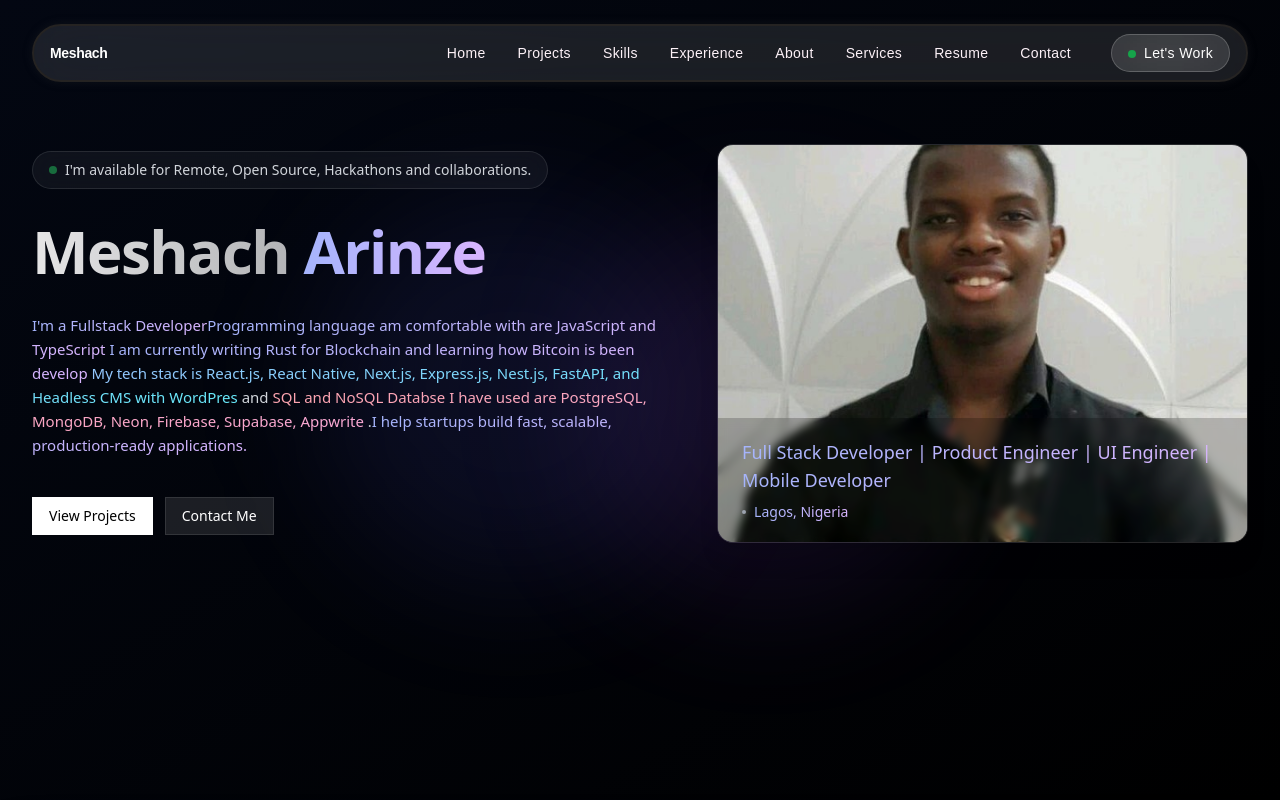
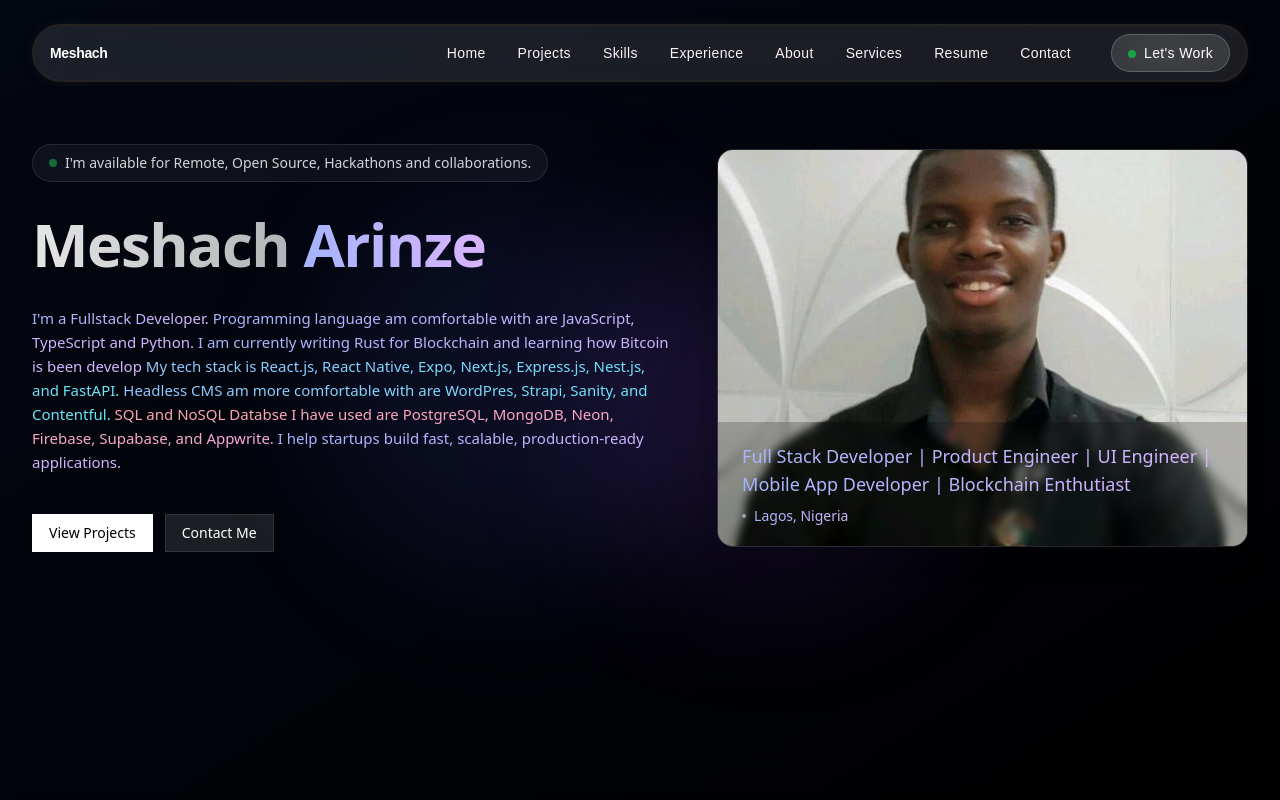
Before and after one commit to meshach567/meshachportfoliodev, a Next.js app: page / in a window 1280 px wide. Shown: the top 800 px of the page. Built offline with nearby package versions, Linux system fonts and the light colour scheme.

Commit message:
style: update the css styling

```diff
--- a/components/shared/heroSection.tsx
+++ b/components/shared/heroSection.tsx
@@ -45,11 +45,11 @@ function HeroSection() {
 
               <div className="text-gray-300 text-sm sm:text-base md:text-[15px] mb-6 md:mb-8 lg:mb-10 max-w-2xl leading-relaxed">
                 <span className="bg-gradient-to-r from-indigo-300 to-purple-300 bg-clip-text text-transparent font-medium">
-                  I'm a Fullstack Developer
+                  I'm a Fullstack Developer.  {" "}
                 </span>
                 <span className="bg-gradient-to-r from-indigo-300 to-purple-300 bg-clip-text text-transparent font-medium">
-                  Programming language am comfortable with are JavaScript and
-                  TypeScript{" "}
+                  Programming language am comfortable with are JavaScript,
+                  TypeScript and Python. {" "}
                 </span>
                 <span className="bg-gradient-to-r from-indigo-300 to-purple-300 bg-clip-text text-transparent font-medium">
                   I am currently writing Rust for Blockchain and learning how
@@ -57,15 +57,16 @@ function HeroSection() {
                 </span>
                 <span className="bg-gradient-to-r from-blue-300 to-cyan-300 bg-clip-text text-transparent font-medium">
                   {" "}
-                  My tech stack is React.js, React Native, Next.js, Express.js,
-                  Nest.js, FastAPI, and Headless CMS with WordPres
+                  My tech stack is React.js, React Native, Expo, Next.js, Express.js,
+                  Nest.js, and FastAPI.
                 </span>{" "}
-                and
+                <span className="bg-gradient-to-r from-blue-300 to-cyan-300 bg-clip-text text-transparent font-medium">
+                Headless CMS am more comfortable with are WordPres, Strapi, Sanity, and Contentful. {" "}
+                </span>
                 <span className="bg-gradient-to-r from-rose-300 to-pink-300 bg-clip-text text-transparent font-medium">
                   {" "}
-                  SQL and NoSQL Databse I have used are PostgreSQL, MongoDB, Neon, Firebase, Supabase, Appwrite {" "}
+                  SQL and NoSQL Databse I have used are PostgreSQL, MongoDB, Neon, Firebase, Supabase, and Appwrite. {" "}
                 </span>
-                .
                 <span className="bg-gradient-to-r from-indigo-300 to-purple-300 bg-clip-text text-transparent font-medium">
                   I help startups build fast, scalable, production-ready
                   applications.
@@ -125,7 +126,7 @@ function HeroSection() {
                 <div className="absolute bottom-0 left-0 right-0 backdrop-blur-sm bg-black/20 px-4 sm:px-6 py-3 sm:py-5">
                   <p className="bg-gradient-to-r from-indigo-300 to-purple-300 bg-clip-text text-transparent font-medium text-base sm:text-lg">
                     Full Stack Developer | Product Engineer | UI Engineer |
-                    Mobile Developer
+                    Mobile App Developer | Blockchain Enthutiast
                   </p>
                   <div className="flex items-center mt-1 sm:mt-2">
                     <div className="w-1 h-1 rounded-full bg-gray-400 mr-2" />
```
